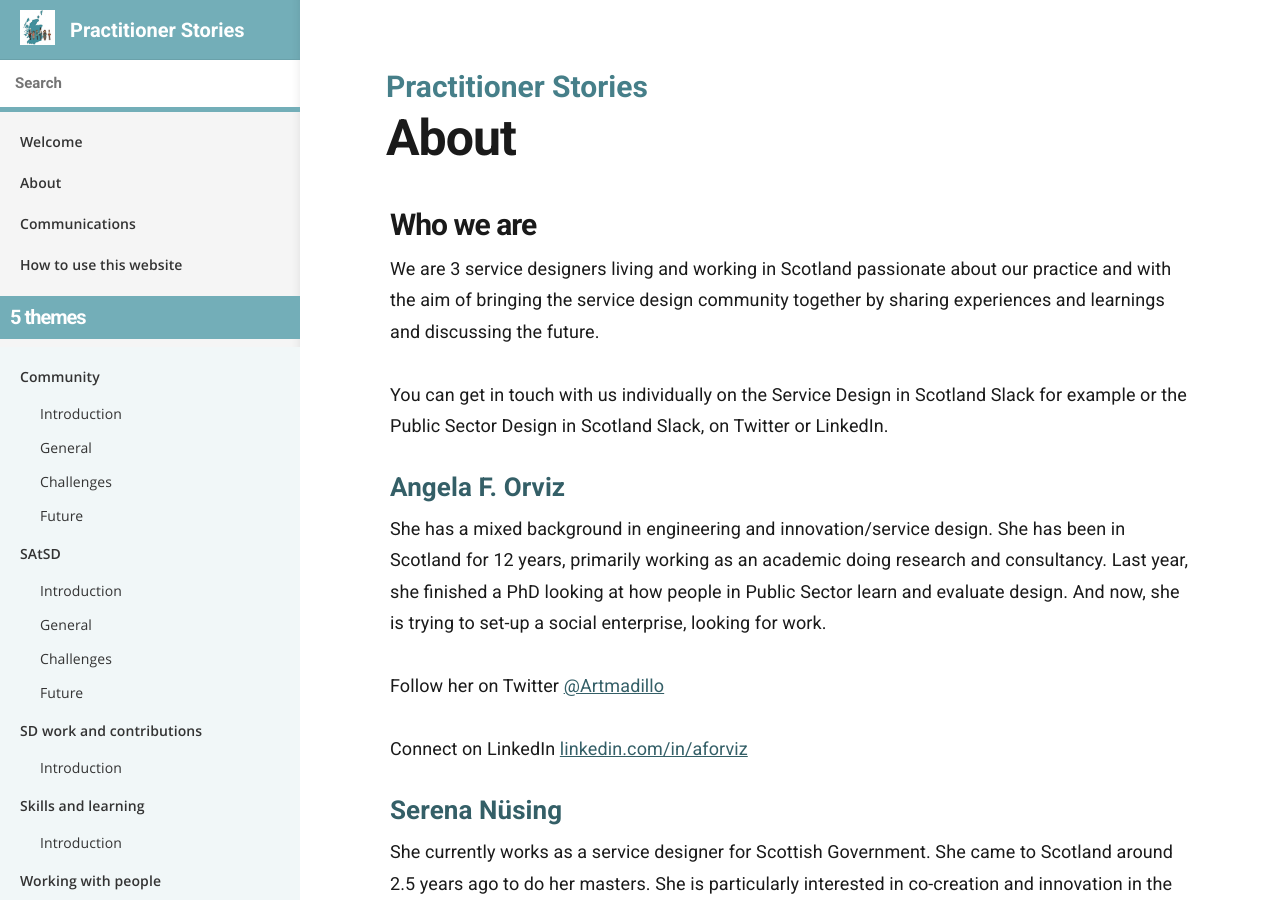
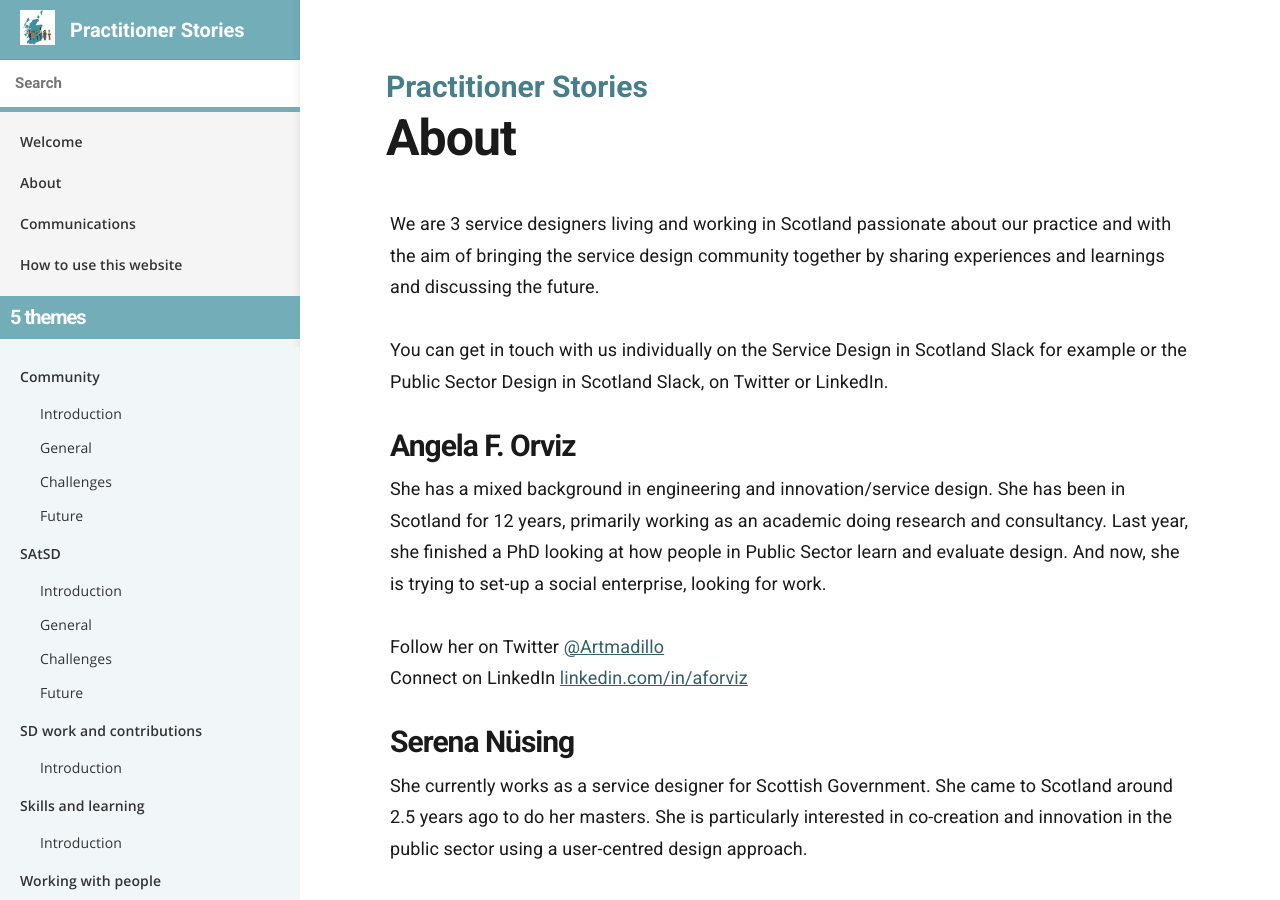
Before and after one commit to stephanie-K/practitioner-stories, a Jekyll site: the page built from about.md, in a window 1280 px wide and 900 px high. Built offline with Jekyll 4.4.1, drawn with Linux system fonts in a browser that asks for light colours.

Commit message:
change layout

```diff
--- a/about.md
+++ b/about.md
@@ -3,32 +3,31 @@ title: About
 ---
 
 
-## Who we are
 We are 3 service designers living and working in Scotland passionate about our practice and with the aim of bringing the service design community together by sharing experiences and learnings and discussing the future.
 
 You can get in touch with us individually on the Service Design in Scotland Slack for example or the Public Sector Design in Scotland Slack, on Twitter or LinkedIn.
 
 
-### Angela F. Orviz
+## Angela F. Orviz
 
 She has a mixed background in engineering and innovation/service design. She has been in Scotland for 12 years, primarily working as an academic doing research and consultancy. Last year, she finished a PhD looking at how people in Public Sector learn and evaluate design. And now, she is trying to set-up a social enterprise, looking for work.
 
-<p>Follow her on Twitter <a href="https://twitter.com/Artmadillo" target="_blank">@Artmadillo</a></p>
-<p>Connect on LinkedIn <a href="https://www.linkedin.com/in/aforviz/" target="_blank">linkedin.com/in/aforviz</a></p>
+<p>Follow her on Twitter <a href="https://twitter.com/Artmadillo" target="_blank">@Artmadillo</a><br>
+Connect on LinkedIn <a href="https://www.linkedin.com/in/aforviz/" target="_blank">linkedin.com/in/aforviz</a></p>
 
-### Serena Nüsing
+## Serena Nüsing
 
 She currently works as a service designer for Scottish Government. She came to Scotland around 2.5 years ago to do her masters. She is particularly interested in co-creation and innovation in the public sector using a user-centred design approach.
 
-<p>Follow her on Twitter <a href="https://twitter.com/SerenaNusing" target="_blank">@SerenaNusing</a></p>
-<p>Connect on LinkedIn <a href="https://www.linkedin.com/in/serena-n%C3%BCsing-543295173/" target="_blank">linkedin.com/in/serena-nüsing</a></p>
+<p>Follow her on Twitter <a href="https://twitter.com/SerenaNusing" target="_blank">@SerenaNusing</a><br>
+Connect on LinkedIn <a href="https://www.linkedin.com/in/serena-n%C3%BCsing-543295173/" target="_blank">linkedin.com/in/serena-nüsing</a></p>
 
-### Stéphanie Krus
+## Stéphanie Krus
 
 She works for Scottish Enterprise as a service designer. She came to Scotland 16 years ago. Her background is in Teaching and computing initially. She studied UX design online but never really studied Service Design as such, She has learned by doing on the job in previous roles in a Council and at the Ministry of Justice.
 
-<p>Follow her on Twitter <a href="https://twitter.com/StephanieKrus" target="_blank">@StephanieKrus</a></p>
-<p>Connect on LinkedIn <a href="https://www.linkedin.com/in/stephanie-krus/" target="_blank">linkedin.com/in/stephanie-krus</a></p>
+<p>Follow her on Twitter <a href="https://twitter.com/StephanieKrus" target="_blank">@StephanieKrus</a><br>
+Connect on LinkedIn <a href="https://www.linkedin.com/in/stephanie-krus/" target="_blank">linkedin.com/in/stephanie-krus</a></p>
 
-
+<br><br>
 <div>Last updated: {{site.time | date_to_string}} - <a href="#"><strong>Back to top</strong></a></div>
```
